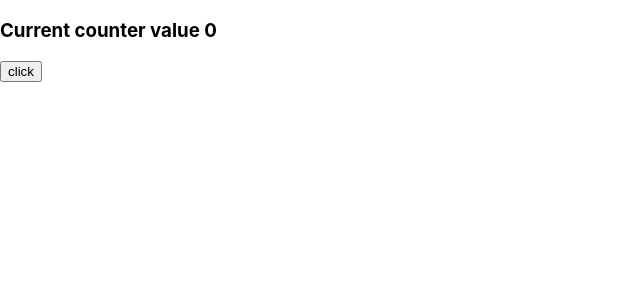
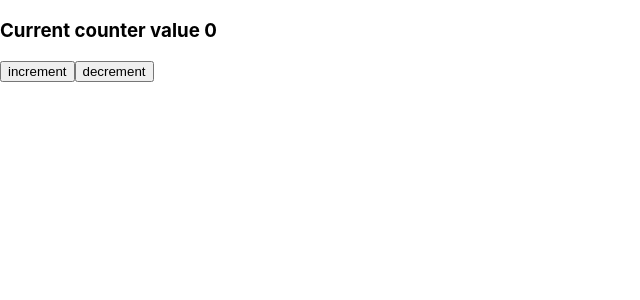
Before and after one commit to bhaktadash248/react-testing, a React app in the folder react-testing/: page / in a window 1280 px wide. Shown: the top 300 px of the page, without its empty margins (0-640 px from the left). Built offline with nearby package versions, Linux system fonts and the light colour scheme.

Commit message:
wrote the counter function test cases

```diff
--- a/react-testing/src/App.js
+++ b/react-testing/src/App.js
@@ -2,14 +2,26 @@ import React, { useState } from "react";
 
 const App = () => {
   const [counter, setCounter] = useState(0);
+  const [error, setError] = useState(false)
 
   const increaseCounterVal = () => {
-    setCounter(counter + 1)
+    setCounter(counter + 1);
+    setError(false)
+  }
+
+  const decreaseCounterVal = () => {
+    if (counter !== 0) {
+      setCounter(counter - 1)
+    } else {
+      setError(true)
+    }
   }
   return (
     <div data-test="component-app">
-      <h3>Current counter value {counter}</h3>
-      <input type="button" value="click" onClick={() => increaseCounterVal()} />
+      <h3 data-test='counter-test'>Current counter value <span data-test="count">{counter}</span></h3>
+      {error ? <h3>You can not set the counter value less then zero</h3>: null}
+      <input data-test='increment-button' type="button" value="increment" onClick={() => increaseCounterVal()} />
+      <input data-test='decrement-button' type="button" value="decrement" onClick={() => decreaseCounterVal()} />
     </div>
   );
 }
```
Also changed, not shown: 1 other file (tests, documents, lock files or other folders).
